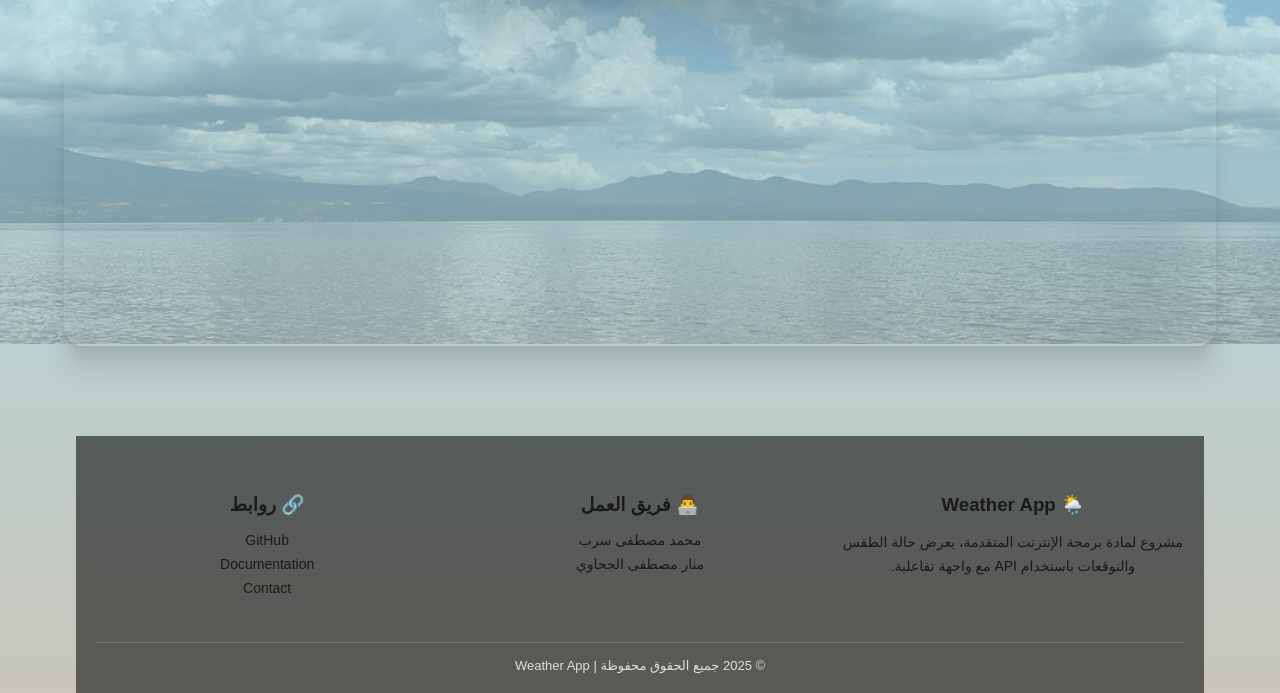
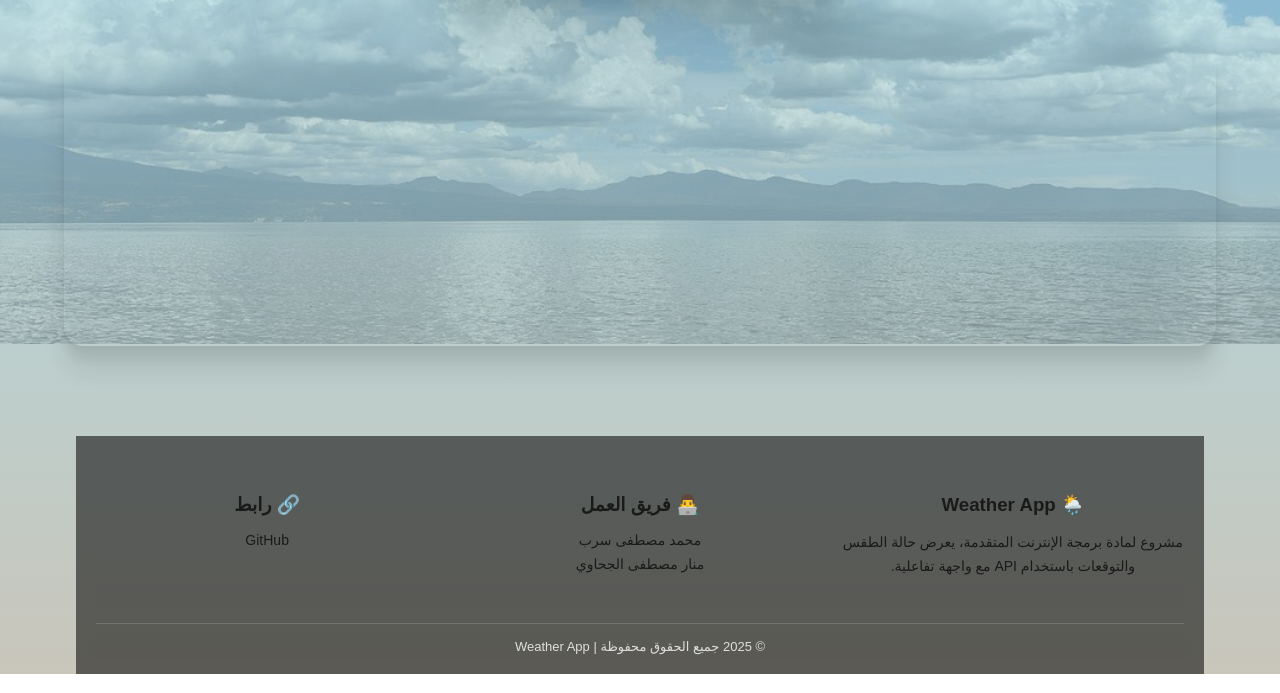
Before and after one commit to mohasarreb/weathr-213, a plain HTML site: page index.html in a window 1280 px wide. Shown: the part 456-1149 px from the top of the page. Drawn offline with nearby package versions, Linux system fonts and the light colour scheme.

Commit message:
Fix HTML encoding issues in index.html

```diff
--- a/index.html
+++ b/index.html
@@ -74,11 +74,10 @@
     </div>
 
     <div class="footer-section">
-      <h3>🔗 روابط</h3>
+      <h3>🔗 رابط</h3>
       <ul>
-        <li><a href="#">GitHub</a></li>
-        <li><a href="#">Documentation</a></li>
-        <li><a href="#">Contact</a></li>
+        <li><a href="https://github.com/mohasarreb">GitHub</a></li>
+
       </ul>
     </div>
 
```
